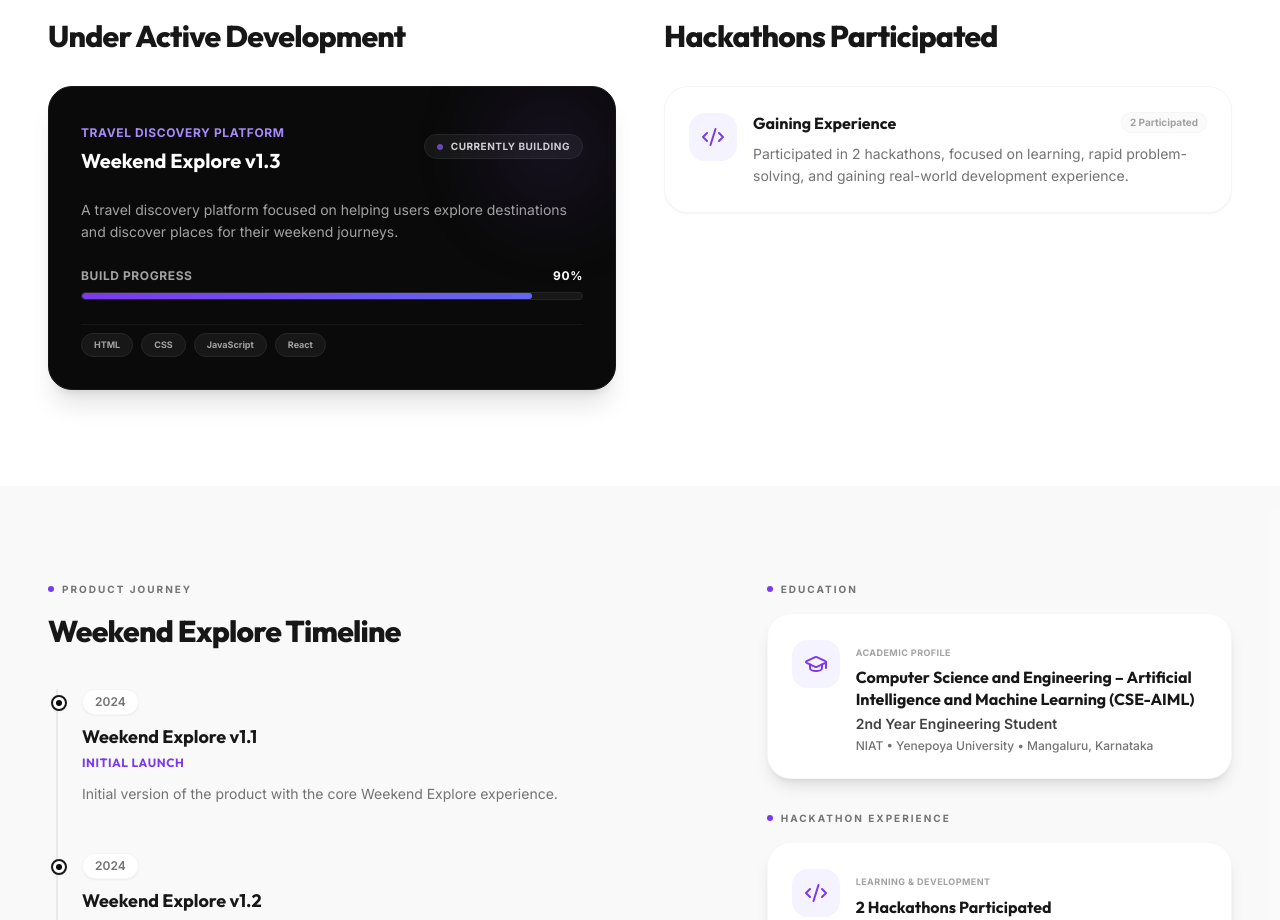
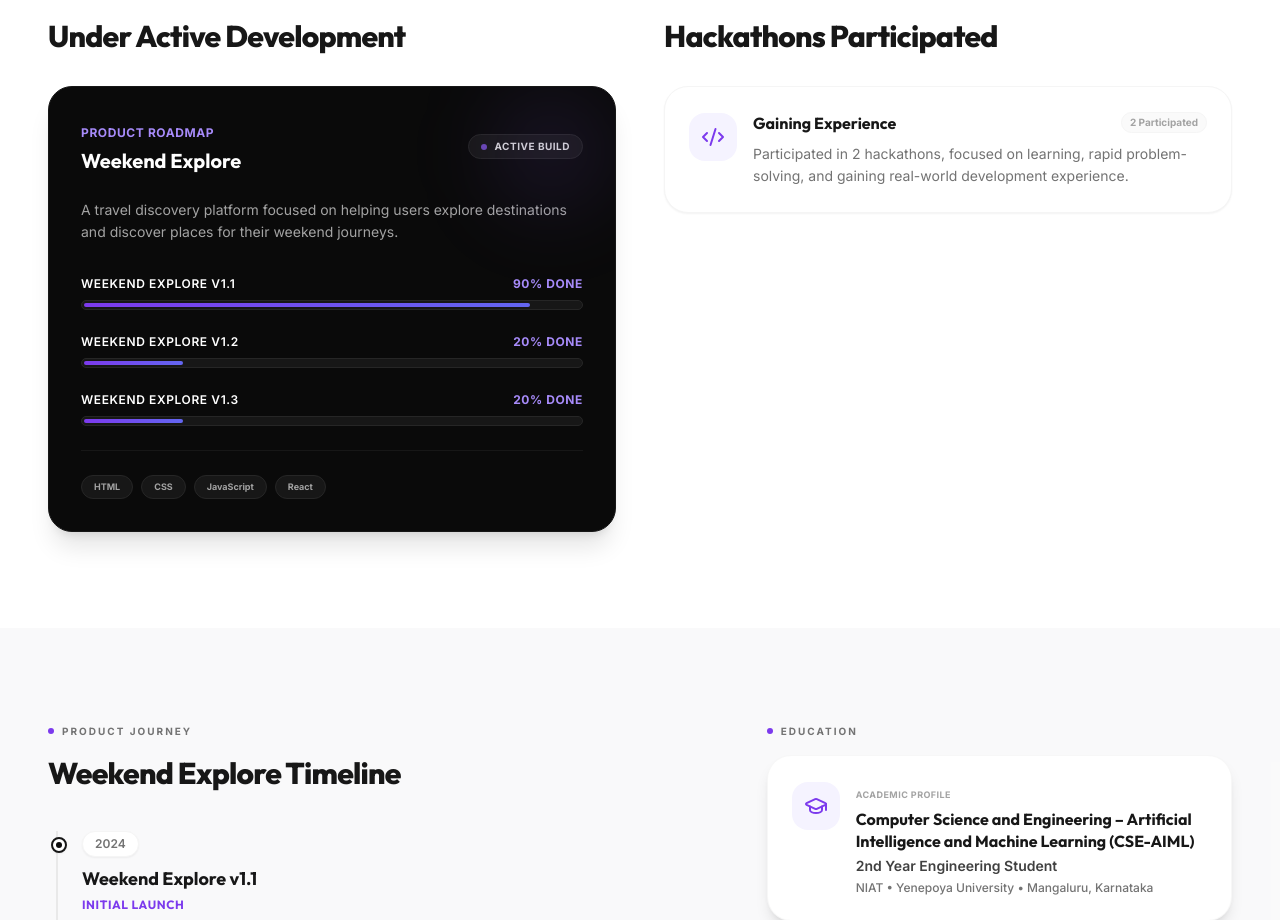
Before and after one commit to hfiuyewiug/gowtham.13, a React (Vite) app: page / in a window 1280 px wide. Shown: the part 2541-3461 px from the top of the page. Built offline with nearby package versions, Linux system fonts and the light colour scheme.

Commit message:
Update CurrentlyBuilding with real progress roadmap graphs (v1.1: 90%, v1.2: 20%, v1.3: 20%)

```diff
--- a/src/components/CurrentlyBuilding.jsx
+++ b/src/components/CurrentlyBuilding.jsx
@@ -1,19 +1,8 @@
 import React from 'react';
 import { motion } from 'framer-motion';
-import { Sparkles, Briefcase, Code2 } from 'lucide-react';
+import { Sparkles, Code2 } from 'lucide-react';
 
 const CurrentlyBuilding = () => {
-  const activeProjects = [
-    {
-      title: "Weekend Explore v1.3",
-      type: "Travel Discovery Platform",
-      status: "Currently Building",
-      description: "A travel discovery platform focused on helping users explore destinations and discover places for their weekend journeys.",
-      progress: 90,
-      tech: ["HTML", "CSS", "JavaScript", "React"]
-    }
-  ];
-
   return (
     <section className="py-24 bg-white border-t border-neutral-100 relative overflow-hidden">
       <div className="max-w-7xl mx-auto px-6 md:px-12">
@@ -29,9 +18,7 @@ const CurrentlyBuilding = () => {
               Under Active Development
             </h2>
 
-            {activeProjects.map((project, idx) => (
             <motion.div
-                key={idx}
               initial={{ opacity: 0, y: 15 }}
               whileInView={{ opacity: 1, y: 0 }}
               viewport={{ once: true }}
@@ -42,29 +29,31 @@ const CurrentlyBuilding = () => {
 
               <div className="flex items-center justify-between mb-6">
                 <div>
-                    <span className="text-xs font-bold text-violet-400 uppercase tracking-wider">{project.type}</span>
-                    <h3 className="text-xl font-bold text-white mt-1">{project.title}</h3>
+                  <span className="text-xs font-bold text-violet-400 uppercase tracking-wider">Product Roadmap</span>
+                  <h3 className="text-xl font-bold text-white mt-1">Weekend Explore</h3>
                 </div>
                 <div className="flex items-center gap-2 px-3 py-1 rounded-full bg-neutral-900 border border-neutral-800">
                   <span className="w-1.5 h-1.5 rounded-full bg-violet-500 animate-pulse"></span>
-                    <span className="text-[10px] font-bold uppercase tracking-wider text-neutral-300">{project.status}</span>
+                  <span className="text-[10px] font-bold uppercase tracking-wider text-neutral-300">Active Build</span>
                 </div>
               </div>
 
-                <p className="text-sm text-neutral-400 font-normal leading-relaxed mb-6">
-                  {project.description}
+              <p className="text-sm text-neutral-400 font-normal leading-relaxed mb-8">
+                A travel discovery platform focused on helping users explore destinations and discover places for their weekend journeys.
               </p>
 
-                {/* Progress bar */}
-                <div className="mb-6">
+              {/* Progress bars list */}
+              <div className="space-y-6">
+                {/* v1.1 */}
+                <div>
                   <div className="flex items-center justify-between text-xs font-bold text-neutral-400 uppercase tracking-wider mb-2">
-                    <span>Build Progress</span>
-                    <span className="text-white">{project.progress}%</span>
+                    <span className="text-white font-semibold">Weekend Explore v1.1</span>
+                    <span className="text-violet-400">90% Done</span>
                   </div>
-                  <div className="w-full h-2 bg-neutral-900 rounded-full overflow-hidden border border-neutral-800">
+                  <div className="w-full h-2.5 bg-neutral-900 rounded-full overflow-hidden border border-neutral-800 p-0.5">
                     <motion.div
                       initial={{ width: 0 }}
-                      whileInView={{ width: `${project.progress}%` }}
+                      whileInView={{ width: '90%' }}
                       viewport={{ once: true }}
                       transition={{ duration: 1, ease: "easeOut" }}
                       className="h-full bg-gradient-to-r from-violet-600 to-indigo-500 rounded-full"
@@ -72,16 +61,50 @@ const CurrentlyBuilding = () => {
                   </div>
                 </div>
 
+                {/* v1.2 */}
+                <div>
+                  <div className="flex items-center justify-between text-xs font-bold text-neutral-400 uppercase tracking-wider mb-2">
+                    <span className="text-white font-semibold">Weekend Explore v1.2</span>
+                    <span className="text-violet-400">20% Done</span>
+                  </div>
+                  <div className="w-full h-2.5 bg-neutral-900 rounded-full overflow-hidden border border-neutral-800 p-0.5">
+                    <motion.div
+                      initial={{ width: 0 }}
+                      whileInView={{ width: '20%' }}
+                      viewport={{ once: true }}
+                      transition={{ duration: 1, ease: "easeOut" }}
+                      className="h-full bg-gradient-to-r from-violet-600 to-indigo-500 rounded-full"
+                    />
+                  </div>
+                </div>
+
+                {/* v1.3 */}
+                <div>
+                  <div className="flex items-center justify-between text-xs font-bold text-neutral-400 uppercase tracking-wider mb-2">
+                    <span className="text-white font-semibold">Weekend Explore v1.3</span>
+                    <span className="text-violet-400">20% Done</span>
+                  </div>
+                  <div className="w-full h-2.5 bg-neutral-900 rounded-full overflow-hidden border border-neutral-800 p-0.5">
+                    <motion.div
+                      initial={{ width: 0 }}
+                      whileInView={{ width: '20%' }}
+                      viewport={{ once: true }}
+                      transition={{ duration: 1, ease: "easeOut" }}
+                      className="h-full bg-gradient-to-r from-violet-600 to-indigo-500 rounded-full"
+                    />
+                  </div>
+                </div>
+              </div>
+
               {/* Tech Badges */}
-                <div className="flex flex-wrap gap-2 pt-2 border-t border-neutral-900">
-                  {project.tech.map((t) => (
+              <div className="flex flex-wrap gap-2 pt-6 mt-6 border-t border-neutral-900">
+                {["HTML", "CSS", "JavaScript", "React"].map((t) => (
                   <span key={t} className="px-3 py-1 text-[9px] font-bold text-neutral-400 bg-neutral-900 rounded-full border border-neutral-800">
                     {t}
                   </span>
                 ))}
               </div>
             </motion.div>
-            ))}
           </div>
 
           {/* RIGHT: Hackathons Participated */}
```
Lines whose indentation alone changed are shown as unchanged.
